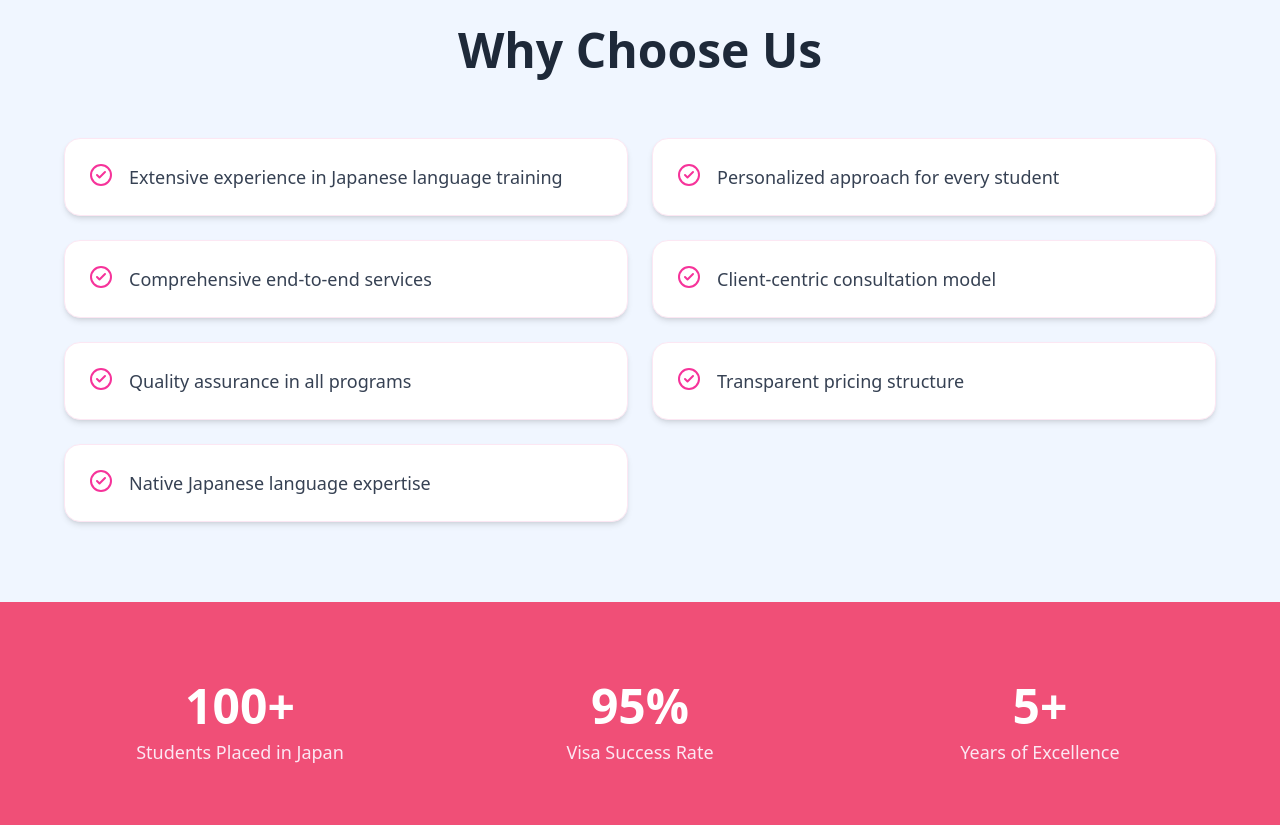
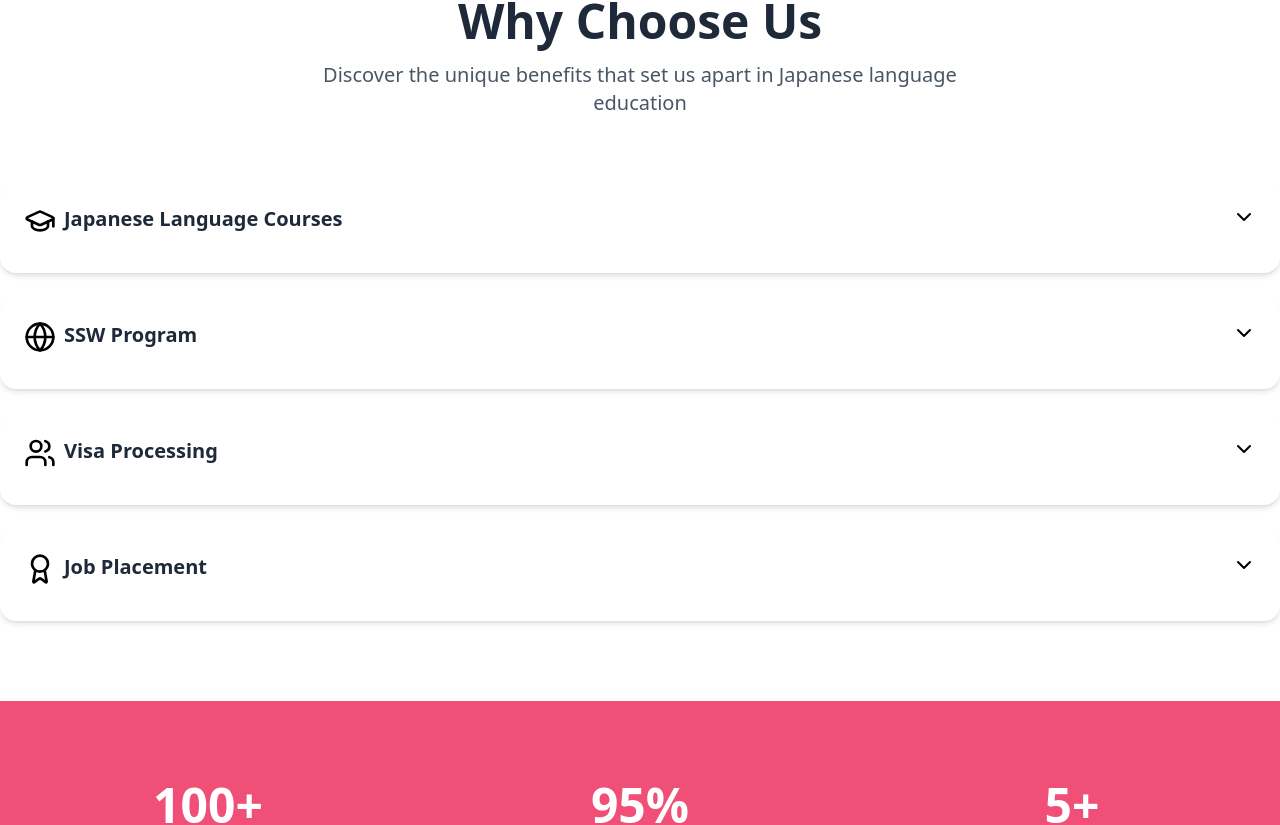
Before and after one commit to Sandesh-kharal/SakuraFrontend, a Next.js app: page /about-us in a window 1280 px wide. Shown: the part 1823-2648 px from the top of the page. Built offline with nearby package versions, Linux system fonts and the light colour scheme.

Commit message:
impove about us page

```diff
--- a/app/(marketing)/about-us/page.tsx
+++ b/app/(marketing)/about-us/page.tsx
@@ -1,6 +1,8 @@
 "use client";
 
 import React from "react";
+import { useState } from "react";
+import { ChevronDown } from "lucide-react";
 import Image from "next/image";
 import {
   GraduationCap,
@@ -14,6 +16,7 @@ import {
 } from "lucide-react";
 
 export default function AboutUs() {
+  const [activeIndex, setActiveIndex] = useState(null);
   const [activeService, setActiveService] = React.useState<number | null>(null);
 
   const services = [
@@ -58,6 +61,10 @@ export default function AboutUs() {
     "Native Japanese language expertise",
   ];
 
+  const toggleAccordion = (index) => {
+    setActiveIndex(activeIndex === index ? null : index);
+  };
+
   return (
     <div className="min-h-screen bg-tertiary">
       {/* Hero Section */}
@@ -65,11 +72,10 @@ export default function AboutUs() {
         <div className="absolute top-20 right-10 w-72 h-72 bg-tertiary rounded-full blur-3xl" />
         <div className="absolute bottom-10 left-10 w-96 h-96 bg-tertiary rounded-full blur-3xl" />
 
-        <div className="max-w-6xl mx-auto relative z-10">
+        <div className="container mx-auto relative z-10">
           <div className="text-center mb-16 animate-fade-in">
             <div className="inline-flex items-center gap-3 mb-6">
               <div className="w-16 h-16 bg-tertiary rounded-2xl flex items-center justify-center shadow-lg">
-
                 <Image
                   src="/logo.png"
                   alt="Logo"
@@ -77,7 +83,6 @@ export default function AboutUs() {
                   height={64}
                   className="w-full h-full object-fit-cover object-fit-fill object-fit-lg-contain rounded-2xl shadow-lg"
                 />{" "}
-
               </div>
             </div>
             <h1 className="text-6xl md:text-7xl font-bold mb-6 bg-primary bg-clip-text text-transparent tracking-tight">
@@ -94,7 +99,7 @@ export default function AboutUs() {
           </div>
 
           {/* Mission Statement */}
-          <div className="max-w-4xl mx-auto mt-20">
+          <div className="container mx-auto mt-20">
             <div className="bg-white/80 backdrop-blur-sm rounded-3xl p-12 shadow-xl border border-pink-100">
               <h2 className="text-3xl font-bold text-gray-800 mb-6 text-center">
                 Our Mission
@@ -112,7 +117,7 @@ export default function AboutUs() {
 
       {/* Services Section */}
       <section className="py-20 px-4 bg-white/50">
-        <div className="max-w-6xl mx-auto">
+        <div className="container mx-auto">
           <h2 className="text-4xl md:text-5xl font-bold text-center mb-4 text-gray-800">
             Our Services
           </h2>
@@ -146,11 +151,11 @@ export default function AboutUs() {
           </div>
 
           {/* Specializations */}
-          <div className="bg-tertiary rounded-3xl p-10">
+          <div className="bg-tertiary rounded-3xl p-10 ">
             <h3 className="text-2xl font-bold text-gray-800 mb-6 text-center">
               Training Specializations
             </h3>
-            <div className="flex flex-wrap gap-3 justify-center">
+            <div className="flex flex-wrap gap-3 justify-center ">
               {specializations.map((spec, index) => (
                 <div
                   key={index}
@@ -165,23 +170,75 @@ export default function AboutUs() {
       </section>
 
       {/* Why Choose Us Section */}
-      <section className="py-20 px-4">
-        <div className="max-w-6xl mx-auto">
-          <h2 className="text-4xl md:text-5xl font-bold text-center mb-16 text-gray-800">
+      <section className="py-20 bg-white">
+        <div className="container mx-auto">
+          {/* Header */}
+          <div className="text-center mb-16">
+            <h2 className="text-4xl md:text-5xl font-bold text-gray-800 mb-4">
               Why Choose Us
             </h2>
+            <p className="text-xl text-gray-600 max-w-2xl mx-auto">
+              Discover the unique benefits that set us apart in Japanese
+              language education
+            </p>
+          </div>
 
-          <div className="grid md:grid-cols-2 gap-6">
-            {whyChooseUs.map((reason, index) => (
+          {/* service Grid */}
+          <div className="grid grid-cols-1 gap-6">
+            {services.map((service, index) => (
               <div
                 key={index}
-                className="flex items-start gap-4 p-6 bg-white rounded-2xl shadow-md border border-pink-100 hover:shadow-lg transition-all duration-300"
-                style={{ animationDelay: `${index * 100}ms` }}
+                className="relative group"
+                onClick={() => toggleAccordion(index)}
               >
-                <div className="shrink-0">
-                  <CheckCircle2 className="w-6 h-6 text-pink-500" />
+                {/* Card */}
+                <div
+                  className={`
+                relative overflow-hidden rounded-2xl p-6
+                transition-all duration-500 cursor-pointer
+               shadow-md border-tertiary
+              `}
+                >
+                  {/* Title */}
+                  {/* Icon */}
+                  <div
+                    className={`
+                  text-5xl transition-transform duration-500 flex justify-between
+                `}
+                  >
+                    <div className="flex gap-2">
+                      <span>{service.icon}</span>
+                      <h3
+                        className={`
+                  text-xl font-bold mb-4 transition-colors duration-300
+                  ${activeIndex === index ? "text-dark" : "text-gray-800"}
+                `}
+                      >
+                        {service.title}
+                      </h3>
                     </div>
-                <p className="text-gray-700 text-lg">{reason}</p>
+
+                    <ChevronDown
+                      className={`w-6 h-6 transition-transform duration-300 ${activeIndex === index ? "rotate-180" : ""}`}
+                    />
+                  </div>
+
+                  {/* Description - Hidden by default, shows on hover */}
+                  <div
+                    className={`
+                  overflow-hidden transition-all duration-500
+                  ${
+                    activeIndex === index
+                      ? "max-h-40 opacity-100 translate-y-0"
+                      : "max-h-0 opacity-0 -translate-y-4"
+                  }
+                `}
+                  >
+                    <p className="text-dark text-lg leading-relaxed">
+                      {service.description}
+                    </p>
+                  </div>
+                </div>
               </div>
             ))}
           </div>
@@ -190,7 +247,7 @@ export default function AboutUs() {
 
       {/* Stats Section */}
       <section className="py-20 px-4 bg-primary text-white">
-        <div className="max-w-6xl mx-auto">
+        <div className="container mx-auto">
           <div className="grid md:grid-cols-3 gap-12 text-center">
             <div>
               <div className="text-5xl font-bold mb-2">100+</div>
@@ -212,7 +269,7 @@ export default function AboutUs() {
 
       {/* Contact Section */}
       <section className="py-20 px-4 bg-white/50">
-        <div className="max-w-4xl mx-auto text-center">
+        <div className="container mx-auto text-center">
           <h2 className="text-4xl md:text-5xl font-bold mb-6 text-gray-800">
             Start Your Journey Today
           </h2>
```
Lines whose indentation alone changed are shown as unchanged.
